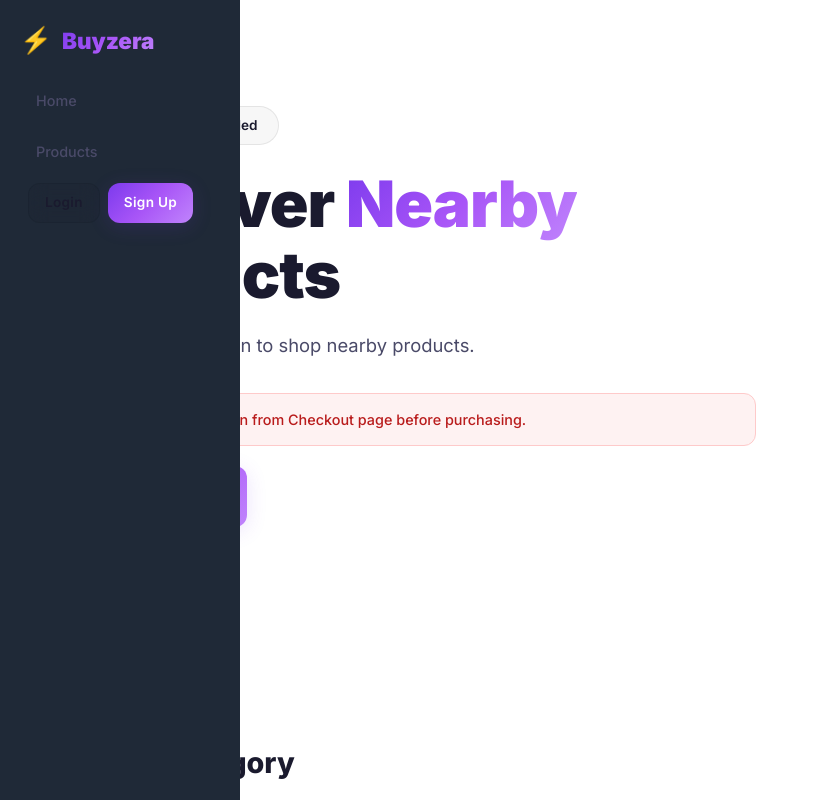
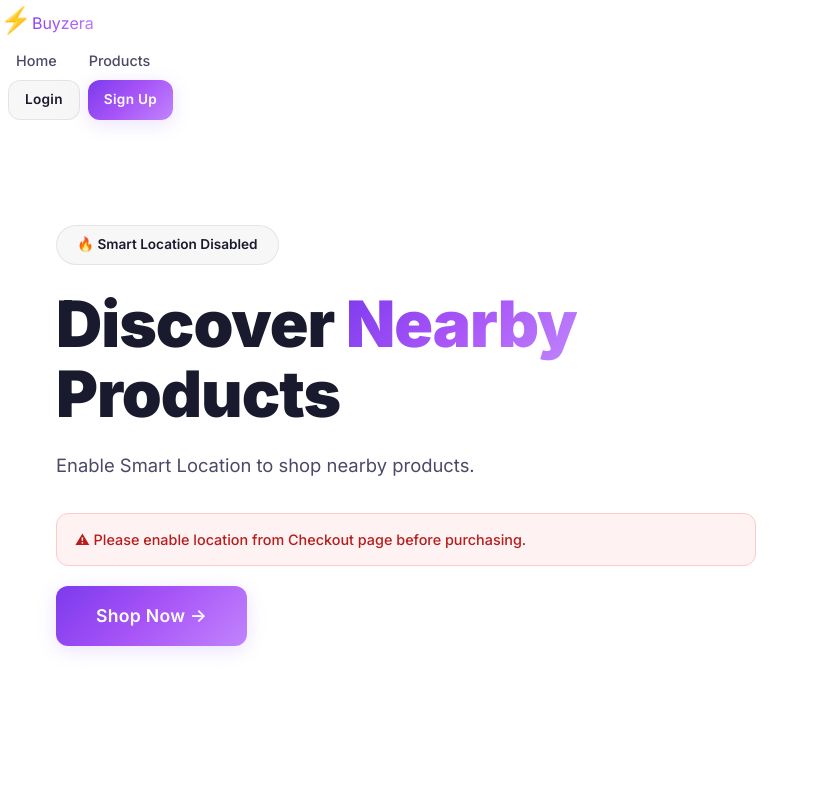
Before and after one commit to 123rrraaa/buyzera, a React (Vite) app in the folder Frontend/: page / in a window 1280 px wide. Shown: the top 800 px of the page, without its empty margins (0-815 px from the left). Built offline with nearby package versions, Linux system fonts and the light colour scheme; no server answers.

Commit message:
Update Navbar.css

```diff
--- a/Frontend/src/components/Navbar.css
+++ b/Frontend/src/components/Navbar.css
@@ -1,126 +1,3 @@
-/* src/components/Navbar.css */
-
-.sidebar {
-  position: fixed;
-  top: 0;
-  left: 0;
-  width: 240px;
-  height: 100vh; /* Full height */
-  background: #1f2937; /* Dark background */
-  color: white;
-  display: flex;
-  flex-direction: column;
-  padding: 20px;
-  box-sizing: border-box;
-  z-index: 200;
-}
-
-.sidebar-header {
-  display: flex;
-  justify-content: space-between;
-  align-items: center;
-}
-
-.sidebar-brand {
-  display: flex;
-  align-items: center;
-  gap: 10px;
-  font-size: 1.4rem;
-  font-weight: 900;
-  color: white;
-  text-decoration: none;
-}
-
-.brand-icon {
-  font-size: 1.6rem;
-}
-
-.sidebar-links {
-  display: flex;
-  flex-direction: column;
-  gap: 12px;
-  margin-top: 20px;
-}
-
-.nav-link {
-  color: #d1d5db;
-  text-decoration: none;
-  padding: 10px 14px;
-  border-radius: 6px;
-  transition: background 0.2s;
-}
-
-.nav-link:hover {
-  background: rgba(255, 255, 255, 0.1);
-  color: #fff;
-}
-
-.nav-cart {
-  position: relative;
-}
-
-.cart-badge {
-  background: #ef4444;
-  color: white;
-  font-size: 0.75rem;
-  padding: 2px 6px;
-  border-radius: 999px;
-  margin-left: 6px;
-}
-
-.nav-user-menu {
-  margin-top: auto;
-  position: relative;
-}
-
-.nav-user-btn {
-  background: none;
-  border: none;
-  color: white;
-  display: flex;
-  align-items: center;
-  gap: 8px;
-  cursor: pointer;
-}
-
-.user-avatar {
-  background: #3b82f6;
-  border-radius: 50%;
-  padding: 6px 10px;
-  font-weight: bold;
-}
-
-.nav-dropdown {
-  position: absolute;
-  top: 100%;
-  left: 0;
-  background: #374151;
-  border-radius: 6px;
-  padding: 8px;
-  display: none;
-}
-
-.nav-user-menu:hover .nav-dropdown {
-  display: block;
-}
-
-.dropdown-item {
-  display: block;
-  padding: 8px 12px;
-  color: #d1d5db;
-  text-decoration: none;
-}
-
-.dropdown-item:hover {
-  background: rgba(255, 255, 255, 0.1);
-  color: #fff;
-}
-
-.dropdown-divider {
-  border-top: 1px solid #4b5563;
-  margin: 6px 0;
-}
-
 .navbar {
     position: sticky;
     top: 0;
@@ -342,14 +219,6 @@
         display: flex;
     }
 
-    .sidebar {
-    transform: translateX(-100%);
-    transition: transform 0.3s ease;
-  }
-  .sidebar.open {
-    transform: translateX(0);
-  }
-
     .navbar-inner {
         height: 60px;
     }
```
